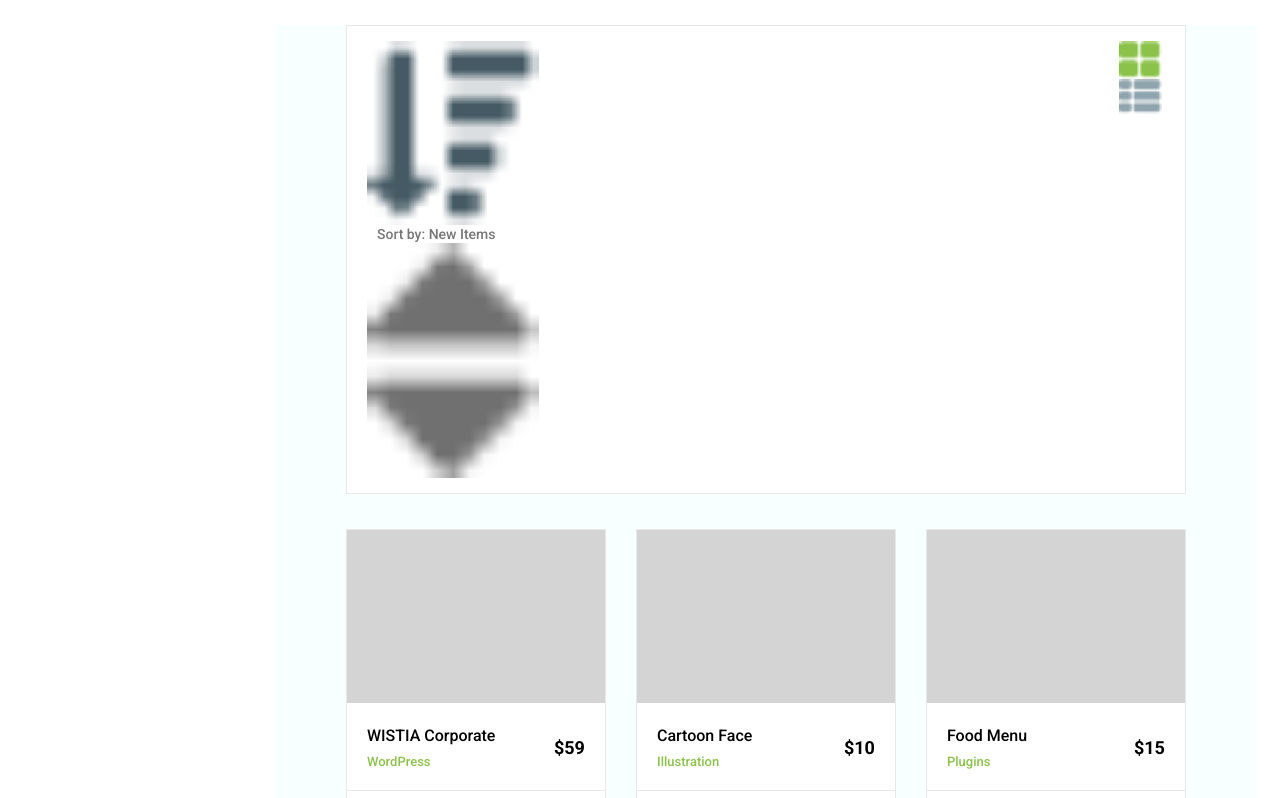
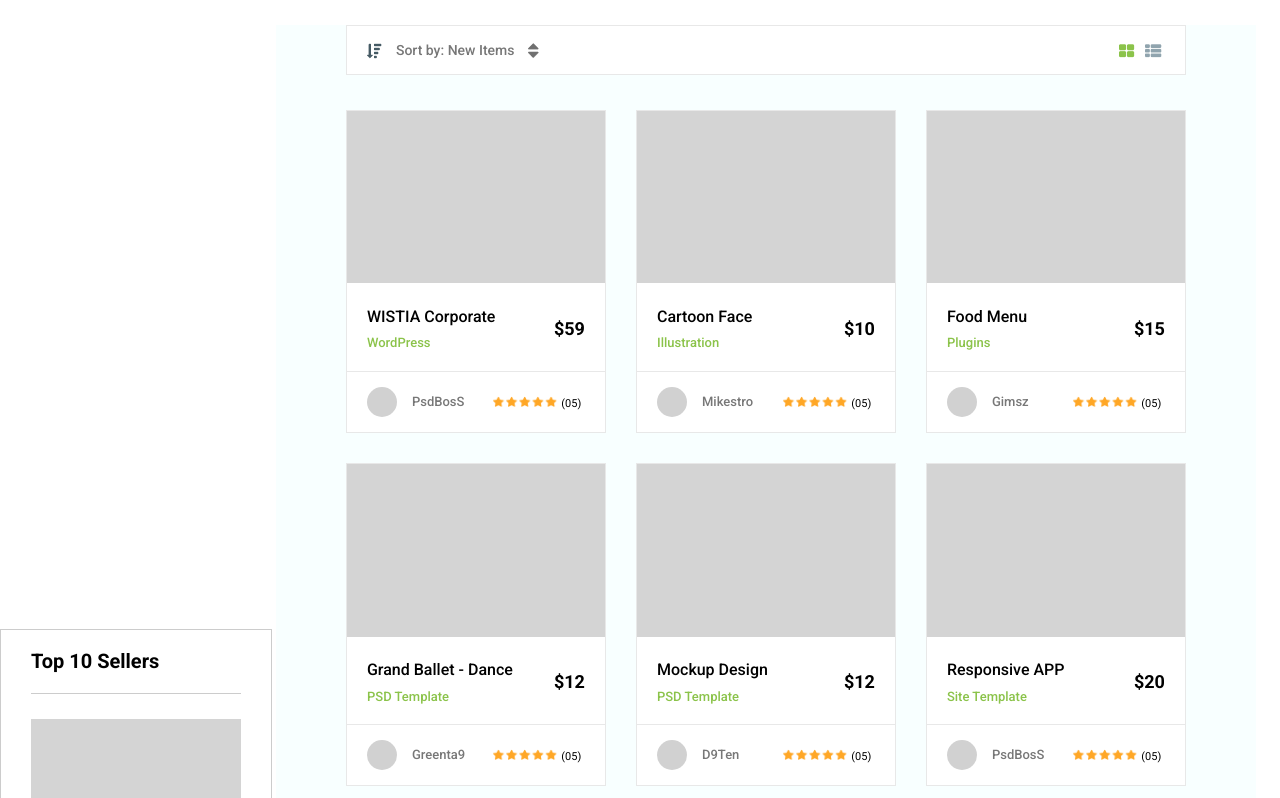
Before and after one commit to DreamTeammm/Foxtar, a website: page public/items.html in a window 1280 px wide. Shown: the top 798 px of the page. Drawn offline with nearby package versions, Linux system fonts and the light colour scheme.

Commit message:
fixes new items

```diff
--- a/dev/css/main.css
+++ b/dev/css/main.css
@@ -56,11 +56,6 @@ body {
 
 .text-center {
 	text-align: center;
-}
-
-img {
-	width: 100%;
-	height: auto;
 }
 
 ::-webkit-input-placeholder {
@@ -928,6 +923,11 @@ img {
 /* ---------- END ---------- */
 
 /* ---------- FOOTER ---------- */
+.footer img {
+	width: 100%;
+	height: auto;
+}
+
 .foo-footer {
 	background-color: #263238;
 }
@@ -1479,6 +1479,7 @@ img {
 }
 /* ---------- END ---------- */
 
+
 /* ---------- NEW ITEMS CATALOG SECTION ---------- */
 .new-items-catalog {
 	display: inline-block;
--- a/public/css/main.css
+++ b/public/css/main.css
@@ -56,11 +56,6 @@ body {
 
 .text-center {
 	text-align: center;
-}
-
-img {
-	width: 100%;
-	height: auto;
 }
 
 ::-webkit-input-placeholder {
@@ -928,6 +923,11 @@ img {
 /* ---------- END ---------- */
 
 /* ---------- FOOTER ---------- */
+.footer img {
+	width: 100%;
+	height: auto;
+}
+
 .foo-footer {
 	background-color: #263238;
 }
@@ -1479,6 +1479,7 @@ img {
 }
 /* ---------- END ---------- */
 
+
 /* ---------- NEW ITEMS CATALOG SECTION ---------- */
 .new-items-catalog {
 	display: inline-block;
```
